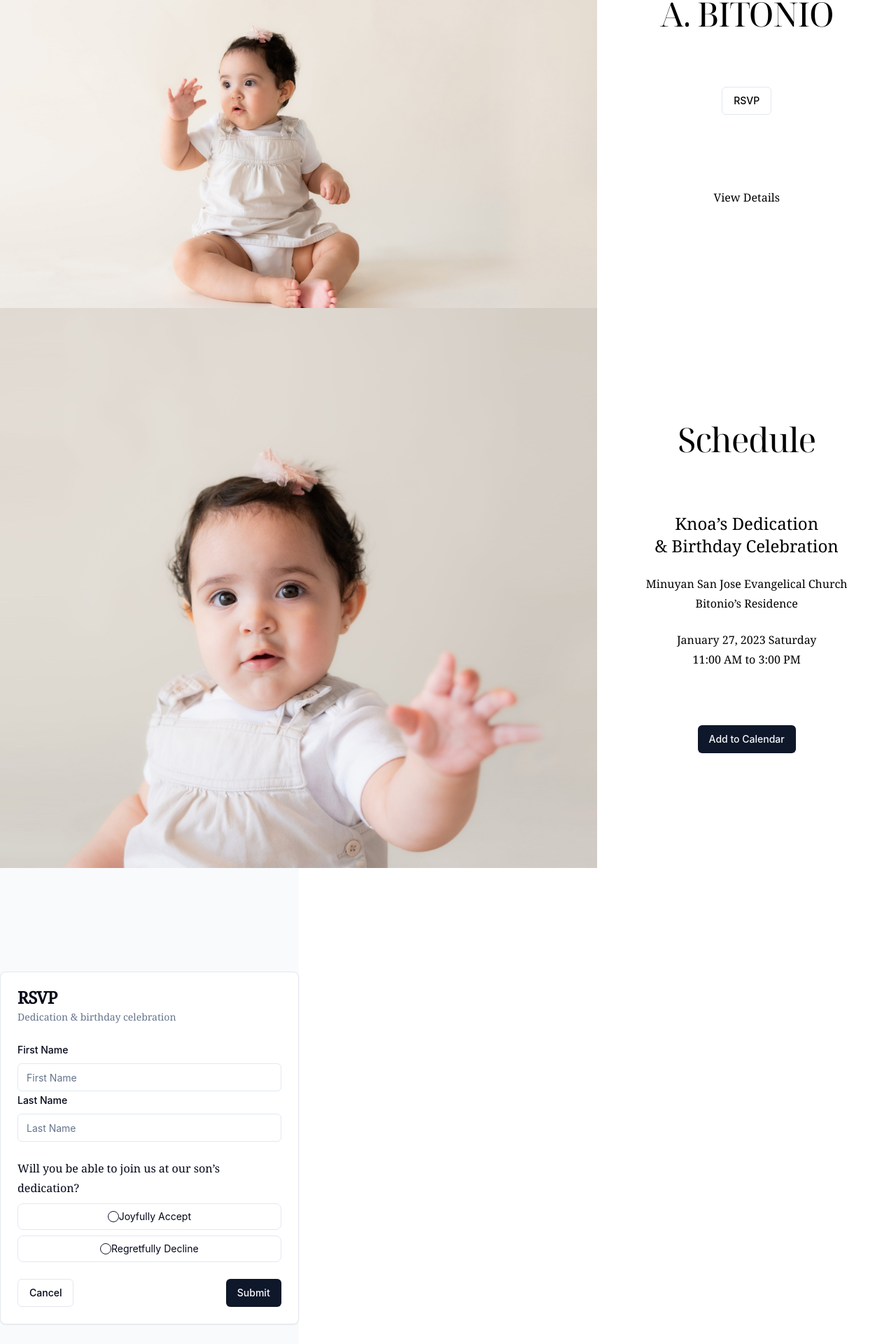
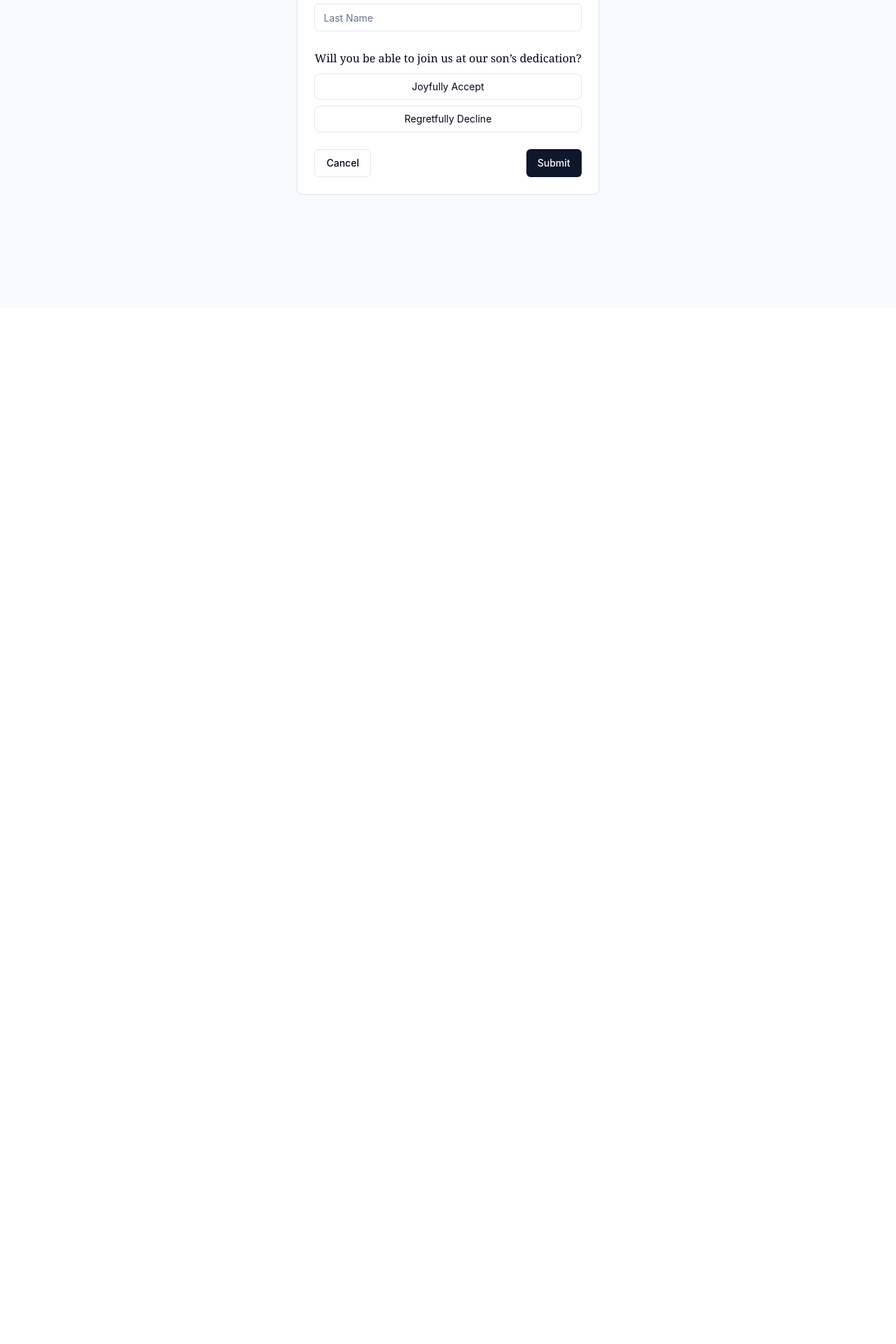
Before and after one commit to ryanbitonio/knoa, a React (Vite) app in the folder client/: page /rsvp in a window 1280 px wide. Shown: the part 360-2280 px from the top of the page at 70% size. After the commit the page ends 800 px from the top, so only its background shows below. Built offline with nearby package versions, Linux system fonts and the light colour scheme.

Commit message:
Configuring the routes using react-router-dom

```diff
--- a/client/package.json
+++ b/client/package.json
@@ -21,6 +21,7 @@
     "react": "^18.2.0",
     "react-dom": "^18.2.0",
     "react-hook-form": "^7.47.0",
+    "react-router-dom": "^6.18.0",
     "tailwind-merge": "^1.14.0",
     "tailwindcss-animate": "^1.0.7",
     "zod": "^3.22.4"
--- a/client/src/App.jsx
+++ b/client/src/App.jsx
@@ -1,5 +1,4 @@
 import "./App.css";
-import Rsvp from "./components/layout/Rsvp";
 import Schedule from "./components/layout/Schedule";
 import Welcome from "./components/layout/Welcome";
 
@@ -8,7 +7,6 @@ function App() {
     <div className="grid md:grid-cols-3 sm:grid-cols-1  gap-0 h-screen">
       <Welcome />
       <Schedule />
-      <Rsvp />
     </div>
   );
 }
--- a/client/src/components/layout/Rsvp.jsx
+++ b/client/src/components/layout/Rsvp.jsx
@@ -21,6 +21,7 @@ import { zodResolver } from "@hookform/resolvers/zod";
 import { useForm } from "react-hook-form";
 import * as z from "zod";
 import { rsvpName } from "../../data/rsvp";
+import { useNavigate } from "react-router-dom";
 
 const formSchema = z.object({
   firstName: z.string().min(2).max(50),
@@ -31,6 +32,8 @@ const formSchema = z.object({
 });
 
 const Rsvp = () => {
+  const navigate = useNavigate();
+
   const form = useForm({
     resolver: zodResolver(formSchema),
     defaultValues: {
@@ -41,7 +44,10 @@ const Rsvp = () => {
 
   function onSubmit(values) {
     console.log("check here", values);
+
     form.reset();
+
+    navigate("/");
   }
 
   return (
@@ -88,10 +94,7 @@ const Rsvp = () => {
                       >
                         <FormItem className="flex justify-center items-center space-y-0 border border-solid border-slate-200 rounded-lg px-3 py-2 cursor-pointer">
                           <FormControl>
-                            <RadioGroupItem
-                              value="accept"
-                              // className="hidden"
-                            />
+                            <RadioGroupItem value="accept" className="hidden" />
                           </FormControl>
                           <FormLabel className="font-normal text-sm cursor-pointer">
                             Joyfully Accept
@@ -101,7 +104,7 @@ const Rsvp = () => {
                           <FormControl>
                             <RadioGroupItem
                               value="decline"
-                              // className="hidden"
+                              className="hidden"
                             />
                           </FormControl>
                           <FormLabel className="font-normal text-sm cursor-pointer">
--- a/client/src/components/layout/Welcome.jsx
+++ b/client/src/components/layout/Welcome.jsx
@@ -1,5 +1,6 @@
 import { Button } from "@/components/ui/button";
 import welcomeImage from "../../assets/welcome-img.jpg";
+import { Link } from "react-router-dom";
 
 const Welcome = () => {
   return (
@@ -18,7 +19,9 @@ const Welcome = () => {
         <h1 className="scroll-m-20 text-4xl tracking-tight lg:text-5xl">
           ZEKKE KNOA <br /> A. BITONIO
         </h1>
-        <Button variant="outline">RSVP</Button>
+        <Button variant="outline">
+          <Link to="/rsvp">RSVP</Link>
+        </Button>
         <p className="leading-7 [&:not(:first-child)]:mt-6 ">View Details</p>
       </div>
     </>
--- a/client/src/main.jsx
+++ b/client/src/main.jsx
@@ -1,10 +1,11 @@
 import React from "react";
 import ReactDOM from "react-dom/client";
-import App from "./App.jsx";
+import { RouterProvider } from "react-router-dom";
 import "./index.css";
+import router from "./routes";
 
 ReactDOM.createRoot(document.getElementById("root")).render(
   <React.StrictMode>
-    <App />
+    <RouterProvider router={router} />
   </React.StrictMode>
 );
--- /dev/null
+++ b/client/src/routes.jsx
@@ -0,0 +1,10 @@
+import { createBrowserRouter } from "react-router-dom";
+import App from "./App";
+import Rsvp from "./components/layout/Rsvp";
+
+const router = createBrowserRouter([
+  { path: "/", element: <App /> },
+  { path: "/rsvp", element: <Rsvp /> },
+]);
+
+export default router;
```
Also changed, not shown: 1 other file (tests, documents, lock files or other folders).
